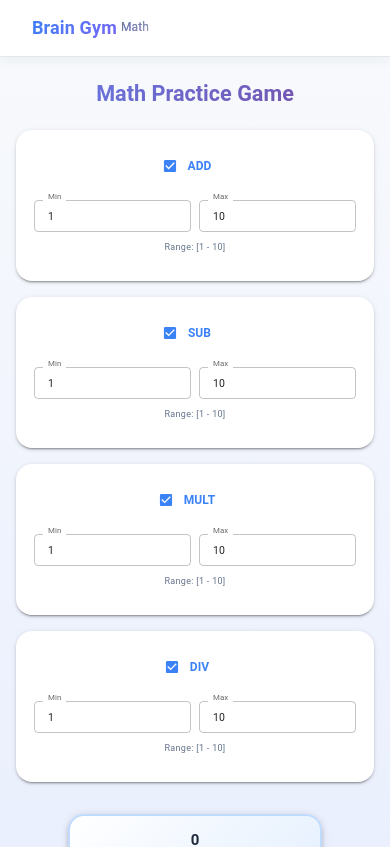
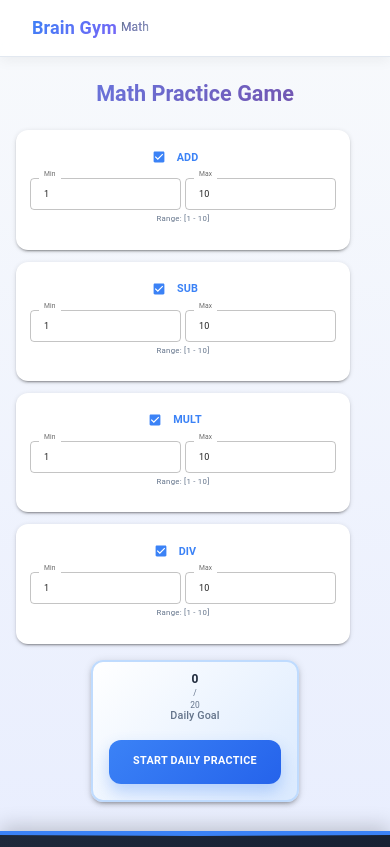
Before and after one commit to kostyati/Brain-Gym, a React (Vite) app: page / in a window 390 px wide. Shown: the top 847 px of the page. Built offline with nearby package versions, Linux system fonts and the light colour scheme; some icons are missing.

Commit message:
some mobile improvment

```diff
--- a/src/components/GamePage.jsx
+++ b/src/components/GamePage.jsx
@@ -385,25 +385,26 @@ export default function GamePage() {
         Math Practice Game
       </Typography>
 
-      <Grid container spacing={{ xs: 2, sm: 3 }} sx={{ mb: { xs: 3, md: 4 } }}>
+      <Grid container spacing={{ xs: 1.5, sm: 3 }} sx={{ mb: { xs: 2, md: 4 } }}>
         {Object.keys(settings).map((operation) => (
-          <Grid item xs={12} sm={6} md={3} key={operation}>
+          <Grid item xs={6} sm={6} md={3} key={operation}>
             <Card
               elevation={2}
               sx={{
                 height: '100%',
-                borderRadius: '16px',
+                minHeight: { xs: 'auto', md: 'auto' },
+                borderRadius: { xs: '12px', md: '16px' },
                 transition: 'all 0.3s ease',
                 border: '2px solid transparent',
                 '&:hover': {
-                  transform: 'translateY(-5px)',
-                  boxShadow: '0 12px 24px rgba(59, 130, 246, 0.2)',
+                  transform: { xs: 'translateY(-2px)', md: 'translateY(-5px)' },
+                  boxShadow: { xs: '0 8px 16px rgba(59, 130, 246, 0.15)', md: '0 12px 24px rgba(59, 130, 246, 0.2)' },
                   borderColor: '#3b82f6',
                 },
               }}
             >
-              <CardContent sx={{ p: { xs: 2, md: 3 } }}>
-                <Box sx={{ display: 'flex', alignItems: 'center', justifyContent: 'center', mb: 2 }}>
+              <CardContent sx={{ p: { xs: 1.5, md: 3 } }}>
+                <Box sx={{ display: 'flex', alignItems: 'center', justifyContent: 'center', mb: { xs: 1, md: 2 } }}>
                   <FormControlLabel
                     control={
                       <Checkbox
@@ -412,7 +413,8 @@ export default function GamePage() {
                         sx={{
                           color: '#3b82f6',
                           '&.Mui-checked': { color: '#3b82f6' },
-                          transform: { xs: 'scale(0.9)', md: 'scale(1)' },
+                          transform: { xs: 'scale(0.8)', md: 'scale(1)' },
+                          py: { xs: 0.5, md: 1 },
                         }}
                       />
                     }
@@ -422,7 +424,7 @@ export default function GamePage() {
                         sx={{
                           fontWeight: 600,
                           color: '#3b82f6',
-                          fontSize: { xs: '1rem', md: '1.25rem' }
+                          fontSize: { xs: '0.9rem', md: '1.25rem' }
                         }}
                       >
                         {operation}
@@ -431,7 +433,7 @@ export default function GamePage() {
                   />
                 </Box>
 
-                <Box sx={{ display: 'flex', gap: { xs: 1, md: 2 }, alignItems: 'center' }}>
+                <Box sx={{ display: 'flex', gap: { xs: 0.5, md: 2 }, alignItems: 'center' }}>
                   <TextField
                     label="Min"
                     type="number"
@@ -442,10 +444,11 @@ export default function GamePage() {
                     sx={{
                       flex: 1,
                       '& .MuiInputLabel-root': {
-                        fontSize: { xs: '0.875rem', md: '1rem' }
+                        fontSize: { xs: '0.75rem', md: '1rem' }
                       },
                       '& .MuiOutlinedInput-root': {
-                        fontSize: { xs: '0.875rem', md: '1rem' }
+                        fontSize: { xs: '0.75rem', md: '1rem' },
+                        minHeight: { xs: '32px', md: 'auto' },
                       }
                     }}
                   />
@@ -459,10 +462,11 @@ export default function GamePage() {
                     sx={{
                       flex: 1,
                       '& .MuiInputLabel-root': {
-                        fontSize: { xs: '0.875rem', md: '1rem' }
+                        fontSize: { xs: '0.75rem', md: '1rem' }
                       },
                       '& .MuiOutlinedInput-root': {
-                        fontSize: { xs: '0.875rem', md: '1rem' }
+                        fontSize: { xs: '0.75rem', md: '1rem' },
+                        minHeight: { xs: '32px', md: 'auto' },
                       }
                     }}
                   />
@@ -472,10 +476,11 @@ export default function GamePage() {
                   variant="caption"
                   sx={{
                     display: 'block',
-                    mt: 1,
+                    mt: { xs: 0.5, md: 1 },
                     color: '#64748b',
                     textAlign: 'center',
-                    fontSize: { xs: '0.75rem', md: '0.875rem' }
+                    fontSize: { xs: '0.65rem', md: '0.875rem' },
+                    lineHeight: { xs: 1.2, md: 1.4 }
                   }}
                 >
                   Range: [{settings[operation].min} - {settings[operation].max}]
@@ -486,14 +491,14 @@ export default function GamePage() {
         ))}
       </Grid>
 
-      <Box sx={{ textAlign: 'center', mt: { xs: 4, md: 6 } }}>
+      <Box sx={{ textAlign: 'center', mt: { xs: 2, md: 6 } }}>
         <Card
           elevation={3}
           sx={{
             display: 'inline-block',
-            p: { xs: 3, md: 4 },
+            p: { xs: 2, md: 4 },
             background: 'linear-gradient(135deg, #ffffff 0%, #dbeafe 100%)',
-            borderRadius: { xs: '16px', md: '20px' },
+            borderRadius: { xs: '12px', md: '20px' },
             border: '2px solid #bfdbfe',
             transition: 'all 0.3s ease',
             maxWidth: { xs: '100%', md: 'auto' },
@@ -503,11 +508,11 @@ export default function GamePage() {
             },
           }}
         >
-          <Box sx={{ mb: 3, position: 'relative', display: 'inline-flex' }}>
+          <Box sx={{ mb: { xs: 2, md: 3 }, position: 'relative', display: 'inline-flex' }}>
             <CircularProgress
               variant="determinate"
               value={progressPercentage}
-              size={{ xs: 100, md: 120 }}
+              size={{ xs: 80, md: 120 }}
               thickness={5}
               sx={{ color: '#3b82f6' }}
             />
@@ -529,7 +534,7 @@ export default function GamePage() {
                 sx={{
                   fontWeight: 700,
                   color: '#1e293b',
-                  fontSize: { xs: '1.25rem', md: '1.875rem' }
+                  fontSize: { xs: '1rem', md: '1.875rem' }
                 }}
               >
                 {problemsSolved}
@@ -538,7 +543,7 @@ export default function GamePage() {
                 variant="body2"
                 sx={{
                   color: '#64748b',
-                  fontSize: { xs: '0.75rem', md: '1rem' }
+                  fontSize: { xs: '0.7rem', md: '1rem' }
                 }}
               >
                 / {dailyGoal}
@@ -548,9 +553,9 @@ export default function GamePage() {
           <Typography
             variant="h6"
             sx={{
-              mb: 3,
+              mb: { xs: 2, md: 3 },
               color: '#64748b',
-              fontSize: { xs: '1rem', md: '1.25rem' }
+              fontSize: { xs: '0.9rem', md: '1.25rem' }
             }}
           >
             Daily Goal
@@ -561,15 +566,15 @@ export default function GamePage() {
             size="large"
             onClick={handleStartPractice}
             sx={{
-              px: { xs: 4, md: 6 },
-              py: { xs: 2, md: 2 },
-              fontSize: { xs: '1rem', md: '1.2rem' },
+              px: { xs: 3, md: 6 },
+              py: { xs: 1.5, md: 2 },
+              fontSize: { xs: '0.9rem', md: '1.2rem' },
               fontWeight: 600,
               background: 'linear-gradient(135deg, #3b82f6 0%, #2563eb 100%)',
               borderRadius: '12px',
               boxShadow: '0 8px 16px rgba(59, 130, 246, 0.3)',
               transition: 'all 0.3s ease',
-              minHeight: { xs: '48px', md: 'auto' },
+              minHeight: { xs: '44px', md: 'auto' },
               '&:hover': {
                 background: 'linear-gradient(135deg, #2563eb 0%, #1e40af 100%)',
                 transform: 'translateY(-3px)',
```
